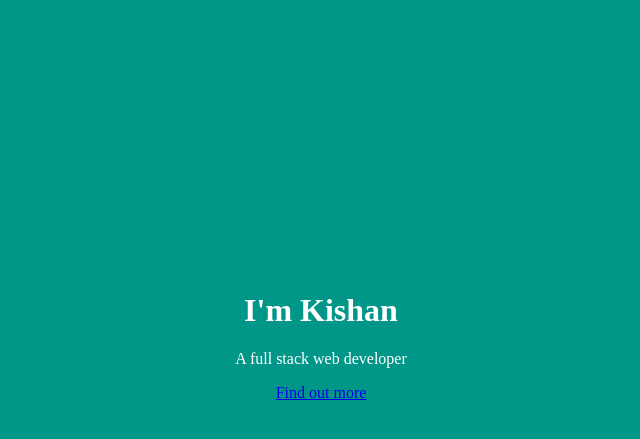
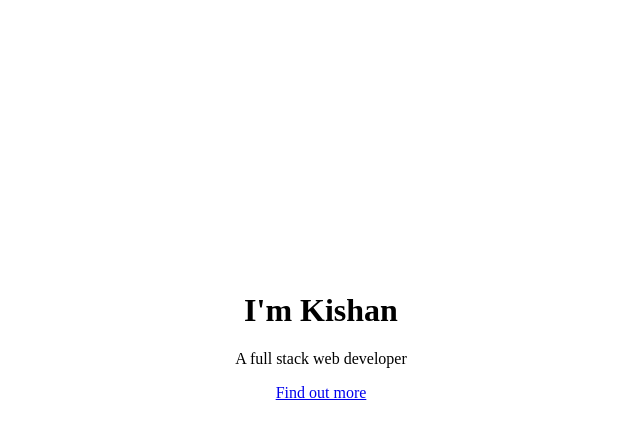
Before and after one commit to kishaningithub/kishaningithub.github.io, a Jekyll site: the page index.html, which Jekyll copies as it is, in a window 1280 px wide. Shown: the top 439 px of the page, without its empty margins (319-959 px from the left). Built offline with Jekyll 4.4.1, drawn with Linux system fonts in a browser that asks for light colours.

Commit message:
White and white

```diff
--- a/index.html
+++ b/index.html
@@ -4,8 +4,6 @@
       <style>
             html, body, .container {
                 height: 90%;
-                background-color: #009688;
-                color: #FFFFFF;
             }
             .container {
                 display: flex;
```
